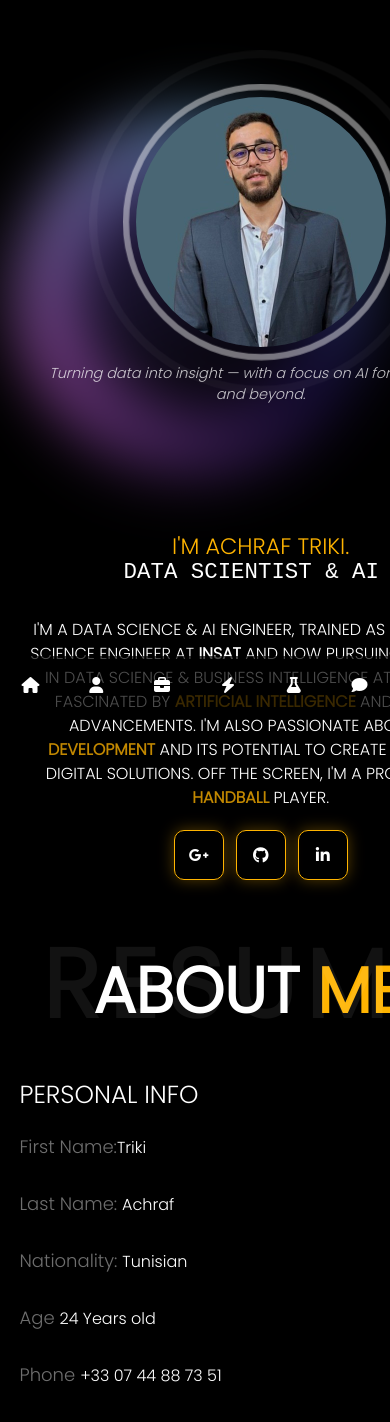
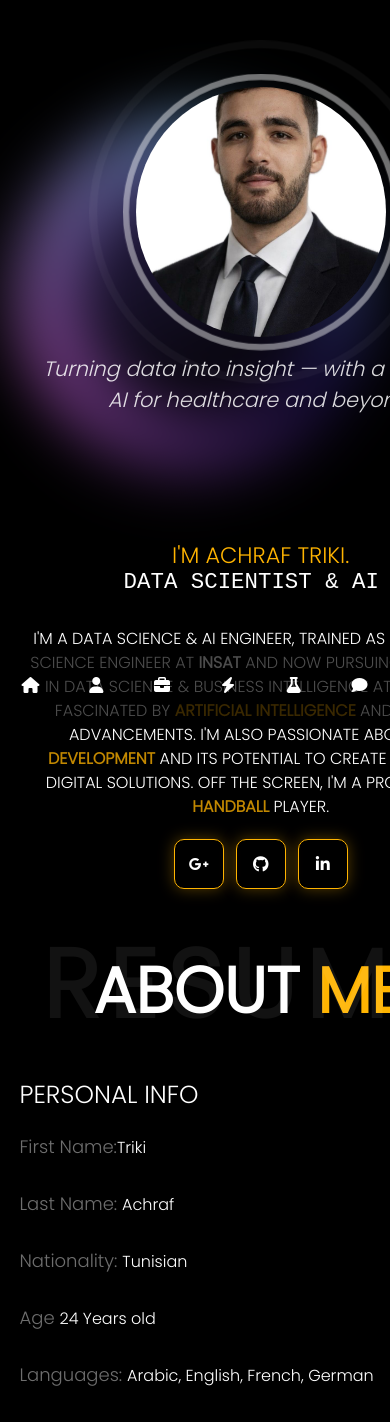
Before and after one commit to achraftriki12/portfilio_achraf, an Angular app: page / in a window 390 px wide. Shown: the part 128-1550 px from the top of the page. Built offline with nearby package versions, Linux system fonts and the light colour scheme.

Commit message:
Update hero photo, enlarge tagline, and drop phone number from About Me
Co-Authored-By: Claude Sonnet 5 <noreply@anthropic.com>

```diff
--- a/src/app/components/about-me/about-me.component.html
+++ b/src/app/components/about-me/about-me.component.html
@@ -41,20 +41,13 @@
       </div>
       <div class="row">
 
-        <div class="col-lg-3 col-sm-12">
-          <div class="item">
-            <span class="title"> Phone </span>
-            <span class="value"> +33 07 44 88 73 51 </span>
-          </div>
-        </div>
-
-        <div class="col-lg-3 col-sm-12">
+        <div class="col-lg-4 col-sm-12">
           <div class="item">
             <span class="title">  Languages:  </span>
             <span class="value"> Arabic, English, French, German  </span>
           </div>
         </div>
-        <div class="col-lg-6 col-sm-12">
+        <div class="col-lg-8 col-sm-12">
           <div class="item">
             <span class="title">  Email:  </span>
             <span class="value"> achraff.trikii@gmail.com </span>
--- a/src/app/components/test/test.component.css
+++ b/src/app/components/test/test.component.css
@@ -30,8 +30,8 @@
 }
 
 .hero-tagline {
-    color: rgba(255, 255, 255, 0.75);
-    font-size: 0.9rem;
+    color: rgba(255, 255, 255, 0.85);
+    font-size: 1.3rem;
     font-style: italic;
     margin-top: 16px;
     padding: 0 10px;
--- a/src/app/components/test/test.component.html
+++ b/src/app/components/test/test.component.html
@@ -10,7 +10,7 @@
             <!-- Avatar à gauche -->
             <div class="col-md-4 col-sm-12 text-center">
                 <div class="avatar">
-                    <img src="assets/achraf.jpg" alt="Avatar">
+                    <img src="assets/achraf-hero.jpeg" alt="Avatar">
                 </div>
                 <p class="hero-tagline">Turning data into insight — with a focus on AI for healthcare and beyond.</p>
             </div>
```
Also changed, not shown: src/assets/achraf-hero.jpeg (added).
